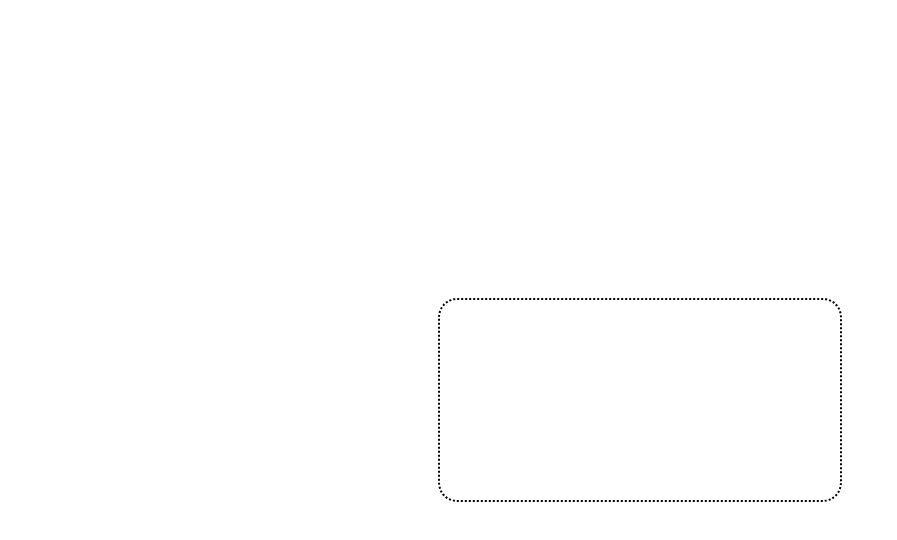
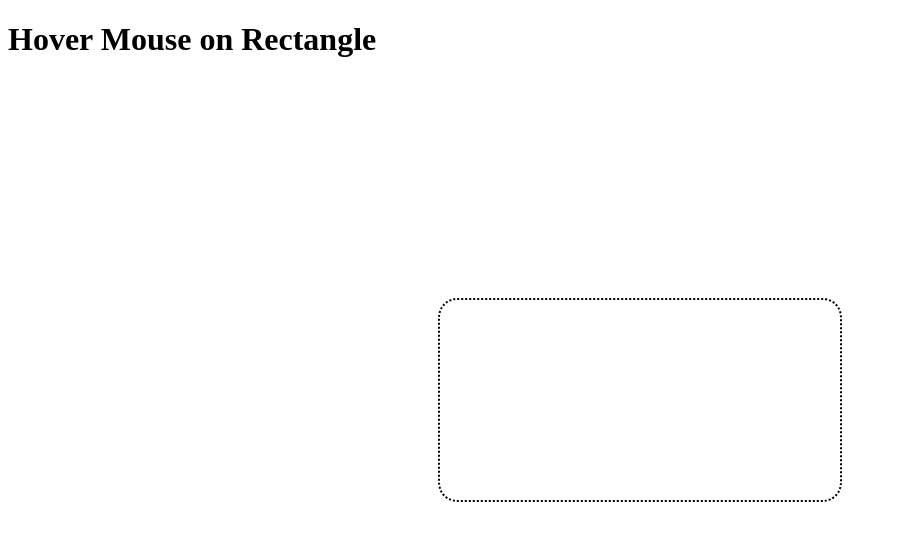
Before and after one commit to xboybx/Colorchange, a plain HTML site: page index.html in a window 1280 px wide. Shown: the whole page, without its empty margins (0-897 px from the left). Drawn offline with nearby package versions, Linux system fonts and the light colour scheme.

Commit message:
Update index.html

```diff
--- a/index.html
+++ b/index.html
@@ -7,6 +7,7 @@
     <link rel="Stylesheet" href="MouseHover_Project.css">
 </head>
 <body>
+    <h1>Hover Mouse on Rectangle</h1>
     <div id="rectangle"></div>
     <script src="https://cdnjs.cloudflare.com/ajax/libs/gsap/3.12.2/gsap.min.js" integrity="sha512-16esztaSRplJROstbIIdwX3N97V1+pZvV33ABoG1H2OyTttBxEGkTsoIVsiP1iaTtM8b3+hu2kB6pQ4Clr5yug==" crossorigin="anonymous" referrerpolicy="no-referrer"></script>
     <script src="MouseHover_Project.js"></script>
```
